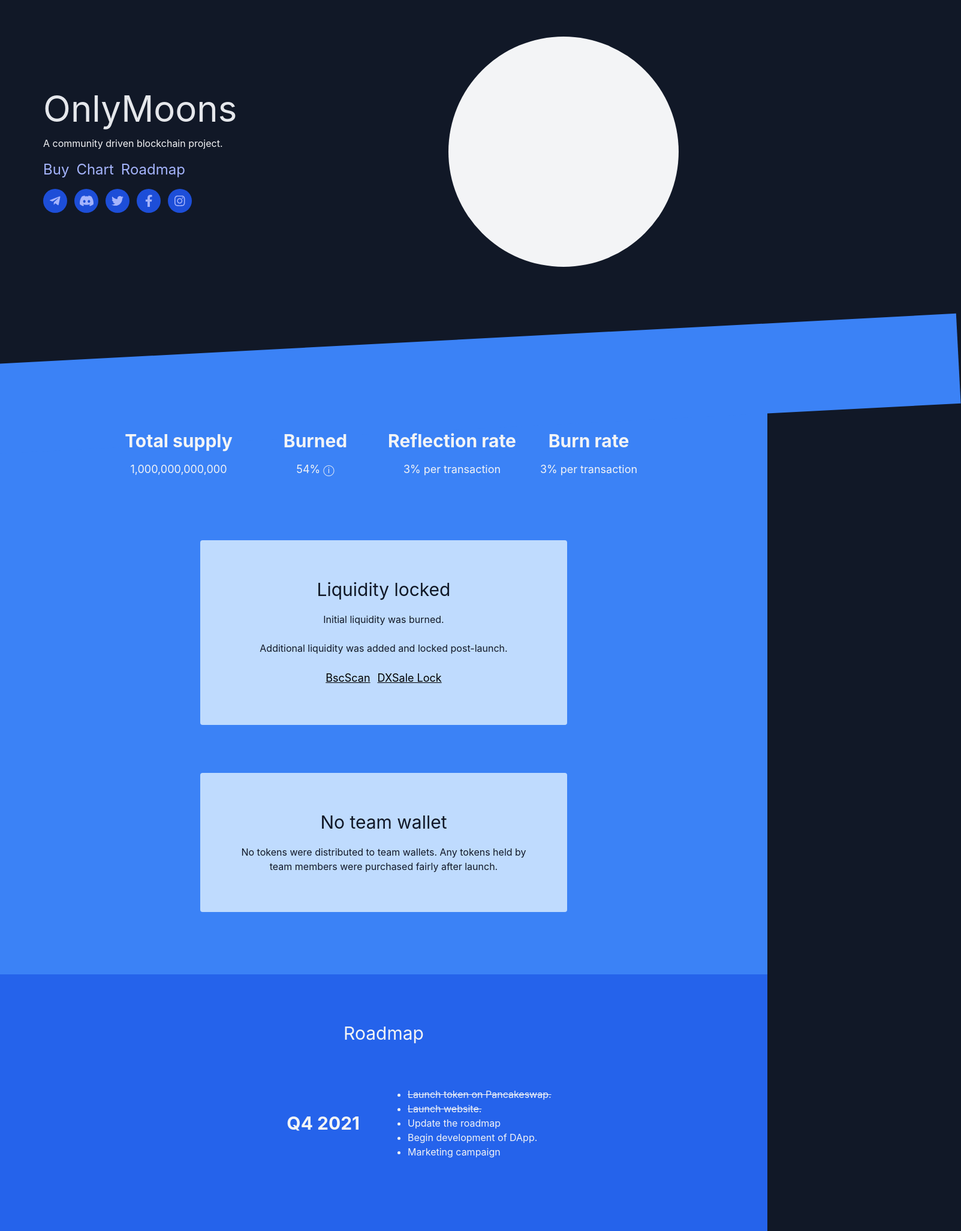
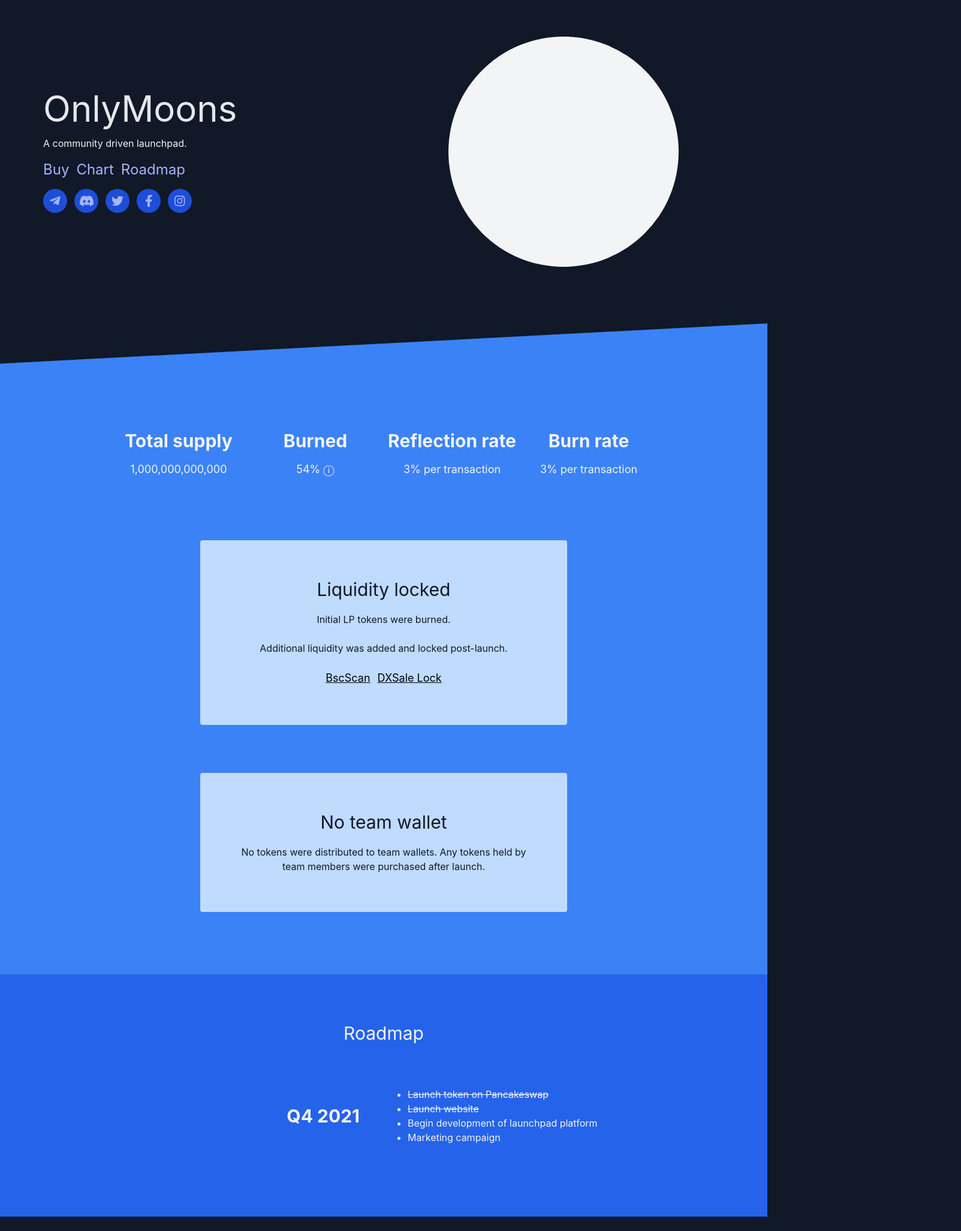
Before and after one commit to onlymoons-io/onlymoons, a React (Create React App) app: page / in a window 1280 px wide. Shown: the part 147-2200 px from the top of the page at 60% size, 1603 px wide, since content can reach past the window. After the commit the page ends 2176 px from the top, so only its background shows below. Built offline with nearby package versions, Linux system fonts and the light colour scheme.

Commit message:
small updates

```diff
--- a/public/index.html
+++ b/public/index.html
@@ -5,7 +5,7 @@
     <link rel="icon" href="%PUBLIC_URL%/favicon.ico" />
     <meta name="viewport" content="width=device-width, initial-scale=1" />
     <meta name="theme-color" content="#000000" />
-    <meta name="description" content="A blockchain platform." />
+    <meta name="description" content="A community driven multi-chain launchpad." />
     <link rel="apple-touch-icon" href="%PUBLIC_URL%/logo192.png" />
     <!--
       manifest.json provides metadata used when your web app is installed on a
@@ -23,7 +23,7 @@
     -->
     <title>OnlyMoons</title>
   </head>
-  <body className="overflow-hidden">
+  <body>
     <noscript>You need to enable JavaScript to run this app.</noscript>
     <div id="root"></div>
     <!--
--- a/src/components/Home/About.tsx
+++ b/src/components/Home/About.tsx
@@ -1,6 +1,9 @@
 import React, { HTMLAttributes } from 'react'
 import styled from 'styled-components'
 import tw from 'tailwind-styled-components'
+import { FontAwesomeIcon } from '@fortawesome/react-fontawesome'
+import { IconDefinition } from '@fortawesome/fontawesome-common-types'
+import { faLock } from '@fortawesome/free-solid-svg-icons'
 import { useInView } from 'react-intersection-observer'
 import ReactTooltip from 'react-tooltip'
 import Anchor from '../Anchor'
@@ -135,17 +138,19 @@
   )
 }
 
+const getDirectionToPixels = (direction: 'left' | 'right', amount: number = 20) => {
+  return direction === 'left' ? -amount : amount
+}
+
 interface ContractInfoSectionComponentProps {
   direction: 'left' | 'right'
-}
-
-const getDirectionToPixels = (direction: 'left' | 'right', amount: number = 20) => {
-  return direction === 'left' ? -amount : amount
+  icon?: IconDefinition
 }
 
 const ContractInfoSectionComponent: React.FC<ContractInfoSectionComponentProps & HTMLAttributes<HTMLDivElement>> = ({
   children,
   direction,
+  icon,
   ...rest
 }) => {
   const [ref, inView] = useInView({ delay: 250, triggerOnce: true })
@@ -158,7 +163,12 @@
       animate={{ opacity: inView ? 1 : 0, translateX: inView ? 0 : getDirectionToPixels(direction) }}
       transition={{ duration: 0.5 }}
     >
-      <ContractInfoSection {...rest}>{children}</ContractInfoSection>
+      <ContractInfoSection {...rest}>
+        <div className="">
+          <div className=""></div>
+          <div className="">{children}</div>
+        </div>
+      </ContractInfoSection>
     </motion.div>
   )
 }
@@ -190,7 +200,7 @@
               <ContractInfoSectionTitle>Liquidity locked</ContractInfoSectionTitle>
 
               <ContractInfoSectionContent>
-                Initial liquidity was burned.
+                Initial LP tokens were burned.
                 <br />
                 <br />
                 Additional liquidity was added and locked post-launch.
@@ -219,8 +229,7 @@
               <ContractInfoSectionTitle>No team wallet</ContractInfoSectionTitle>
 
               <ContractInfoSectionContent>
-                No tokens were distributed to team wallets. Any tokens held by team members were purchased fairly after
-                launch.
+                No tokens were distributed to team wallets. Any tokens held by team members were purchased after launch.
               </ContractInfoSectionContent>
             </ContractInfoSectionComponent>
           </ContractInfo>
--- a/src/components/Home/Roadmap.tsx
+++ b/src/components/Home/Roadmap.tsx
@@ -60,10 +60,9 @@
 
             <RoadmapSectionContent>
               <ul className="list-disc">
-                <li style={{ textDecoration: 'line-through' }}>Launch token on Pancakeswap.</li>
-                <li style={{ textDecoration: 'line-through' }}>Launch website.</li>
-                <li>Update the roadmap</li>
-                <li>Begin development of DApp.</li>
+                <li style={{ textDecoration: 'line-through' }}>Launch token on Pancakeswap</li>
+                <li style={{ textDecoration: 'line-through' }}>Launch website</li>
+                <li>Begin development of launchpad platform</li>
                 <li>Marketing campaign</li>
               </ul>
             </RoadmapSectionContent>
--- a/src/components/Home/index.tsx
+++ b/src/components/Home/index.tsx
@@ -51,6 +51,8 @@
 
 const Description = tw.div`
   mt-4
+  text-center
+  md:text-left
 `
 
 const Links = tw.div`
@@ -109,7 +111,7 @@
           <HeroSection>
             <Header>OnlyMoons</Header>
 
-            <Description>A community driven blockchain project.</Description>
+            <Description>A community driven launchpad.</Description>
 
             <Links>
               <MainAnchor
--- a/src/index.css
+++ b/src/index.css
@@ -1,6 +1,12 @@
 @tailwind base;
 @tailwind components;
 @tailwind utilities;
+
+body,
+html {
+  /* we might not actually want this on `html` */
+  overflow-x: hidden;
+}
 
 body {
   margin: 0;
@@ -8,7 +14,6 @@
     'Fira Sans', 'Droid Sans', 'Helvetica Neue', sans-serif;
   -webkit-font-smoothing: antialiased;
   -moz-osx-font-smoothing: grayscale;
-  overflow-x: hidden;
 }
 
 code {
```
